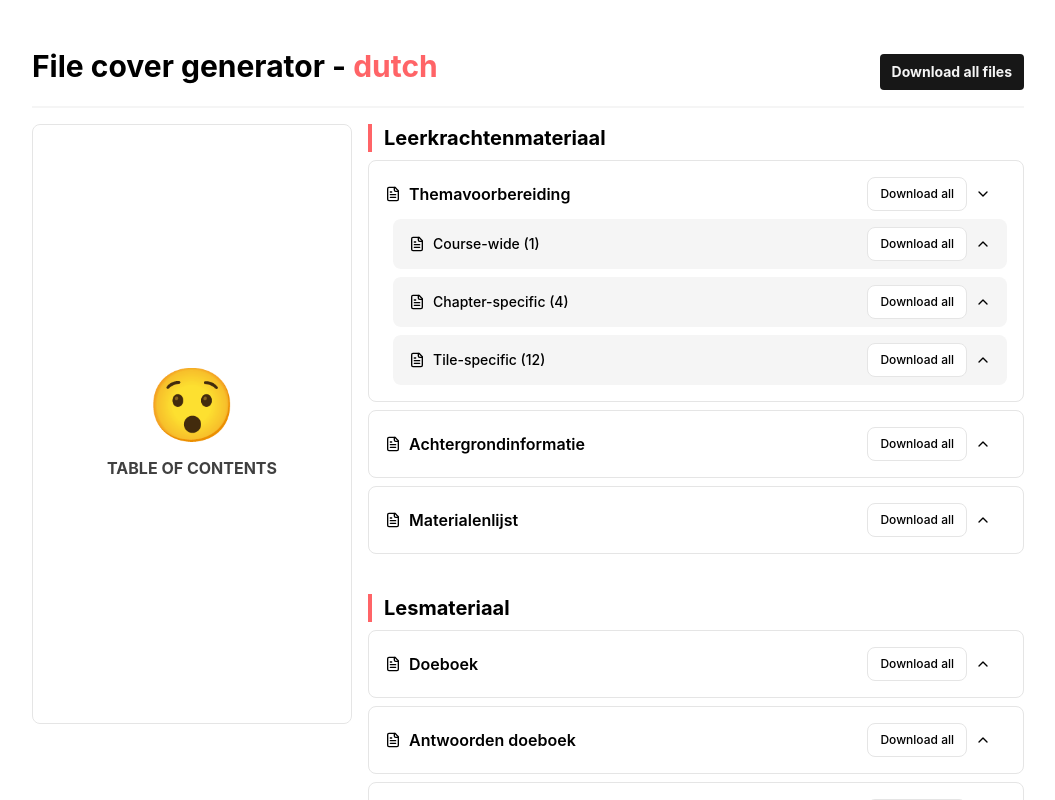
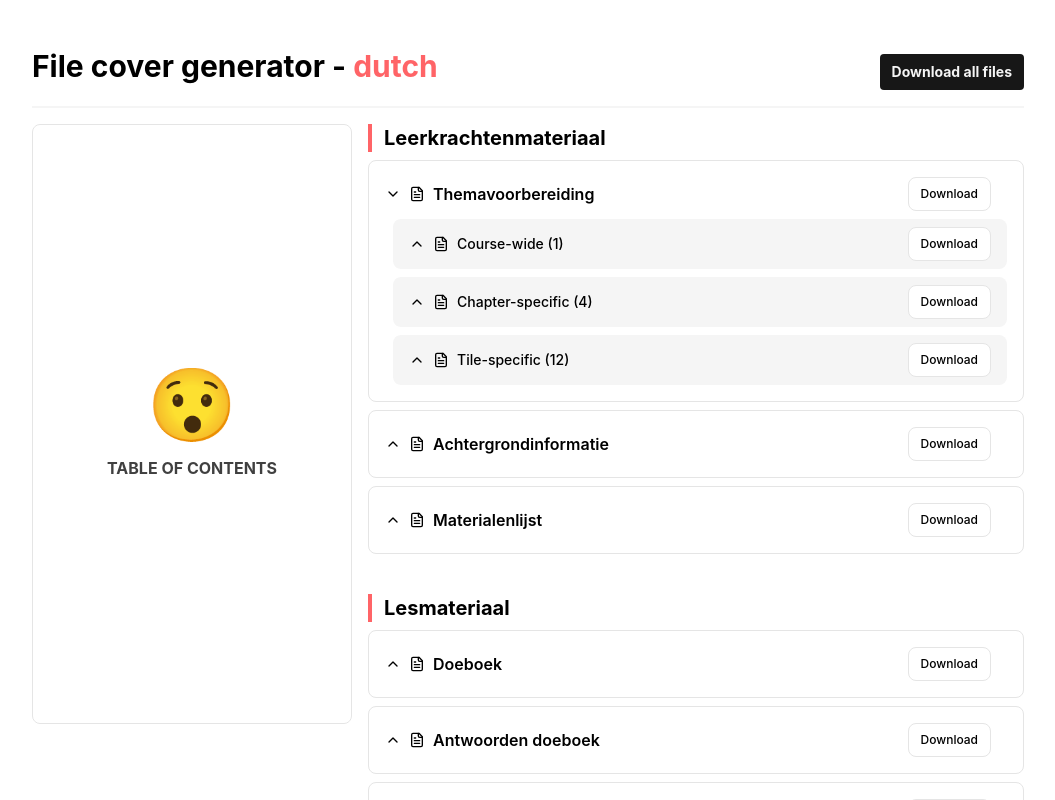
Before and after one commit to KahKitZheng/file-cover-generator, a React (Vite) app: page / in a window 1280 px wide. Both pictures are taken after a click on the element "Themavoorbereiding". Shown: the top 800 px of the page, without its empty margins (112-1167 px from the left). Built offline with nearby package versions, Linux system fonts and the light colour scheme.

Commit message:
Fix: Move chevron icon to the start

```diff
--- a/src/components/Button.tsx
+++ b/src/components/Button.tsx
@@ -9,7 +9,7 @@ export default function Button(props: Readonly<ButtonProps>) {
 
   return (
     <button
-      className="cursor-pointer rounded-lg border border-neutral-200 bg-neutral-900 px-3 py-2 text-xs font-medium text-white"
+      className="cursor-pointer rounded-lg border border-neutral-200 bg-white px-3 py-2 text-xs font-medium hover:bg-neutral-900 hover:text-neutral-100"
       onClick={onClick}
       disabled={disabled}
     >
--- a/src/components/FileCategory.tsx
+++ b/src/components/FileCategory.tsx
@@ -2,6 +2,7 @@ import { useState } from "react";
 import { useFileGeneration } from "../hooks/useFileGeneration";
 import { FileText, ChevronUp, ChevronDown } from "lucide-react";
 import FileCategoryEntry from "./FileCategoryEntry";
+import Button from "./Button";
 
 type FileCategoryProps = {
   title: string;
@@ -31,27 +32,11 @@ export default function FileCategory(props: Readonly<FileCategoryProps>) {
             onClick={() => setIsCollapsed(!isCollapsed)}
           >
             {/* <input type="checkbox" name="" id="" /> */}
+            {isCollapsed ? <ChevronUp size={16} /> : <ChevronDown size={16} />}
             <FileText size={16} />
             <p className="text-sm font-medium">{`${title} (${files.length})`}</p>
           </div>
-          <div className="flex items-center gap-2">
-            <button
-              className="cursor-pointer rounded-lg border border-neutral-200 bg-white px-3 py-2 text-xs font-medium"
-              onClick={handleBulkGenerateFileCategory}
-            >
-              Download all
-            </button>
-            <button
-              className="cursor-pointer"
-              onClick={() => setIsCollapsed(!isCollapsed)}
-            >
-              {isCollapsed ? (
-                <ChevronUp size={16} />
-              ) : (
-                <ChevronDown size={16} />
-              )}
-            </button>
-          </div>
+          <Button onClick={handleBulkGenerateFileCategory}>Download</Button>
         </div>
       </div>
 
--- a/src/components/FileCategoryEntry.tsx
+++ b/src/components/FileCategoryEntry.tsx
@@ -14,7 +14,7 @@ export default function FileCategoryEntry(
   const { generateFile } = useFileGeneration();
 
   return (
-    <div className="ml-4 flex justify-between rounded-lg border border-neutral-200 bg-white px-4 py-2 hover:bg-neutral-100">
+    <div className="ml-8 flex justify-between rounded-lg border border-neutral-200 bg-white px-4 py-2 hover:bg-neutral-100">
       <div className="flex items-center gap-2">
         {/* <input type="checkbox" name="" id="" /> */}
         <FileText size={16} />
--- a/src/components/FileType.tsx
+++ b/src/components/FileType.tsx
@@ -1,6 +1,7 @@
 import { FileText, ChevronUp, ChevronDown } from "lucide-react";
 import { useState } from "react";
 import FileCategory from "./FileCategory";
+import Button from "./Button";
 
 type FileTypeProps = {
   fileName: string;
@@ -35,20 +36,13 @@ export default function FileType(props: Readonly<FileTypeProps>) {
           className="flex cursor-pointer items-center gap-2"
           onClick={() => setIsCollapsed(!isCollapsed)}
         >
+          {isCollapsed ? <ChevronUp size={16} /> : <ChevronDown size={16} />}
           {/* <input type="checkbox" name="" id="" /> */}
           <FileText size={16} />
           <p className="font-semibold">{fileName}</p>
         </div>
-        <div className="mr-4 flex items-center gap-2">
-          <button className="cursor-pointer rounded-lg border border-neutral-200 bg-white px-3 py-2 text-xs font-medium hover:bg-neutral-100">
-            Download all
-          </button>
-          <button
-            className="cursor-pointer"
-            onClick={() => setIsCollapsed(!isCollapsed)}
-          >
-            {isCollapsed ? <ChevronUp size={16} /> : <ChevronDown size={16} />}
-          </button>
+        <div className="mr-4">
+          <Button onClick={() => {}}>Download</Button>
         </div>
       </div>
 
```
